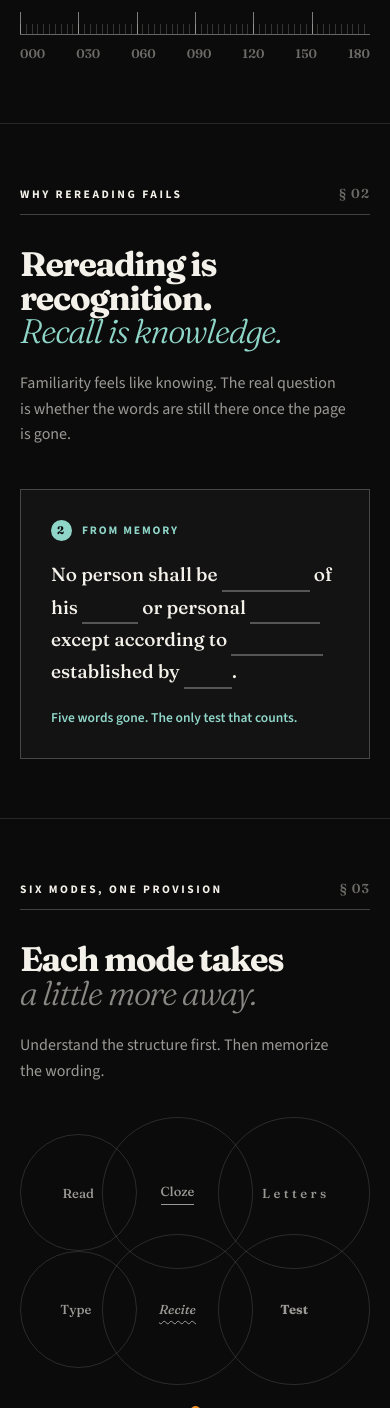
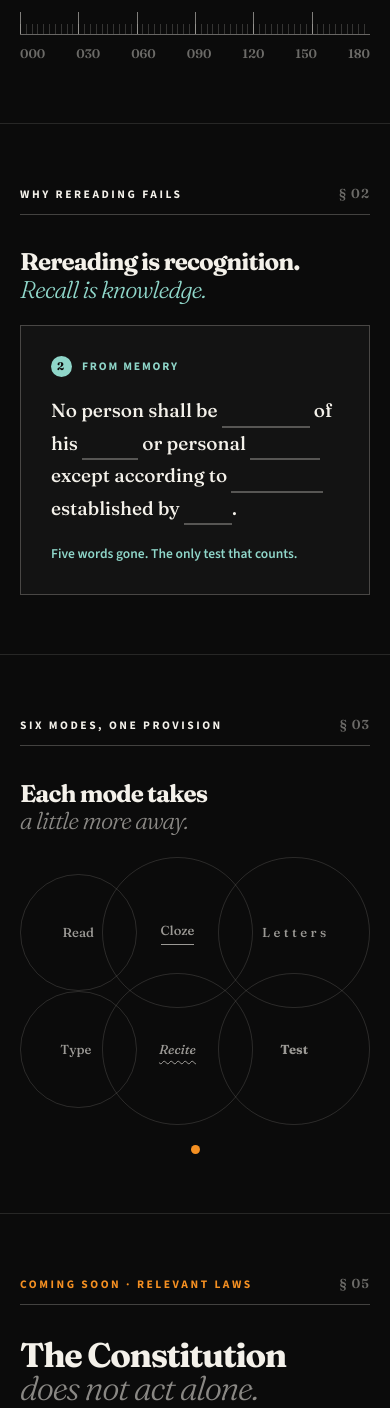
Before and after one commit to sanjisworking-commits/memorize_the_c, a Python web app: template src/constitution_memorizer/web/templates/landing.html in a window 390 px wide. Shown: the part 1240-2648 px from the top of the page. Run offline with Jinja, Linux system fonts and the light colour scheme; the template is opened without the code that fills it, so the values that code supplies are empty.

Commit message:
Mobile §02/§03: drop the subtext and fit the heading
On phones (≤640px) the "Rereading is recognition." and "Each mode takes"
sections drop their one-line subtext and shrink the heading so each phrase
sits on a single line instead of wrapping. Desktop is unchanged.

Co-Authored-By: Claude Opus 4.8 <noreply@anthropic.com>

```diff
--- a/src/constitution_memorizer/web/templates/landing.html
+++ b/src/constitution_memorizer/web/templates/landing.html
@@ -56,6 +56,9 @@
     /* Closing scrim: a band behind the statement that fades top and bottom so
        the brain shows above and below it on phones. */
     [data-closescrim]{background:linear-gradient(180deg,rgba(11,11,11,0) 0%,rgba(11,11,11,0.92) 26%,rgba(11,11,11,0.92) 74%,rgba(11,11,11,0) 100%) !important}
+    /* §02 / §03: drop the subtext and shrink the heading so each line fits. */
+    [data-lede-hide]{display:none !important}
+    [data-fit]{font-size:clamp(22px,6.2vw,30px) !important;line-height:1.14 !important;max-width:none !important}
   }
   @media (prefers-reduced-motion:reduce){
     *{animation:none !important}
@@ -155,8 +158,8 @@
     <span style="font-family:Fraunces,Georgia,serif;font-size:13px;font-weight:600;letter-spacing:0.08em;color:rgba(244,241,234,0.42)">&sect;&thinsp;02</span>
   </div>
   <div data-reveal="1" data-delay="90" style="opacity:0;transform:translateY(18px);transition:opacity .8s ease,transform .8s ease">
-    <h2 style="font-family:Fraunces,Georgia,serif;font-size:clamp(34px,6.6vw,104px);line-height:0.98;letter-spacing:-0.04em;font-weight:700;margin:0 0 clamp(22px,2.6vh,34px);max-width:16ch;text-wrap:balance">Rereading is recognition.<br><span style="font-style:italic;font-weight:300;color:#8fd6c9">Recall is knowledge.</span></h2>
-    <p style="margin:0 0 clamp(36px,5vh,60px);font-size:clamp(16px,1.35vw,19px);line-height:1.6;color:rgba(244,241,234,0.62);max-width:58ch;text-wrap:pretty">Familiarity feels like knowing. The real question is whether the words are still there once the page is gone.</p>
+    <h2 data-fit="1" style="font-family:Fraunces,Georgia,serif;font-size:clamp(34px,6.6vw,104px);line-height:0.98;letter-spacing:-0.04em;font-weight:700;margin:0 0 clamp(22px,2.6vh,34px);max-width:16ch;text-wrap:balance">Rereading is recognition.<br><span style="font-style:italic;font-weight:300;color:#8fd6c9">Recall is knowledge.</span></h2>
+    <p data-lede-hide="1" style="margin:0 0 clamp(36px,5vh,60px);font-size:clamp(16px,1.35vw,19px);line-height:1.6;color:rgba(244,241,234,0.62);max-width:58ch;text-wrap:pretty">Familiarity feels like knowing. The real question is whether the words are still there once the page is gone.</p>
 
     <div style="display:flex;flex-wrap:wrap;gap:1px;background:rgba(244,241,234,0.14);border:1px solid rgba(244,241,234,0.14)">
       <div data-onpage="1" style="flex:1 1 300px;min-width:0;padding:30px 30px;background:#0b0b0b">
@@ -182,8 +185,8 @@
     <span style="font-family:Fraunces,Georgia,serif;font-size:13px;font-weight:600;letter-spacing:0.08em;color:rgba(244,241,234,0.42)">&sect;&thinsp;03</span>
   </div>
   <div data-reveal="1" data-delay="90" style="opacity:0;transform:translateY(18px);transition:opacity .8s ease,transform .8s ease">
-    <h2 style="font-family:Fraunces,Georgia,serif;font-size:clamp(34px,6.6vw,104px);line-height:0.98;letter-spacing:-0.04em;font-weight:700;margin:0 0 clamp(22px,2.6vh,34px);max-width:15ch;text-wrap:balance">Each mode takes<br><span style="font-style:italic;font-weight:300;color:rgba(244,241,234,0.55)">a little more away.</span></h2>
-    <p style="margin:0 0 clamp(32px,4vh,48px);font-size:clamp(16px,1.35vw,19px);line-height:1.6;color:rgba(244,241,234,0.62);max-width:48ch;text-wrap:pretty">Understand the structure first. Then memorize the wording.</p>
+    <h2 data-fit="1" style="font-family:Fraunces,Georgia,serif;font-size:clamp(34px,6.6vw,104px);line-height:0.98;letter-spacing:-0.04em;font-weight:700;margin:0 0 clamp(22px,2.6vh,34px);max-width:15ch;text-wrap:balance">Each mode takes<br><span style="font-style:italic;font-weight:300;color:rgba(244,241,234,0.55)">a little more away.</span></h2>
+    <p data-lede-hide="1" style="margin:0 0 clamp(32px,4vh,48px);font-size:clamp(16px,1.35vw,19px);line-height:1.6;color:rgba(244,241,234,0.62);max-width:48ch;text-wrap:pretty">Understand the structure first. Then memorize the wording.</p>
 
     <div data-circles="1" style="display:flex;align-items:center;justify-content:center;margin:0 auto;max-width:1100px">
       <div data-circ="0" style="position:relative;flex:1 1 0;min-width:0;aspect-ratio:1;border:1px solid rgba(244,241,234,0.14);border-radius:50%;display:grid;place-items:center;color:rgba(244,241,234,0.62);transition:color .6s ease,border-color .6s ease;font-family:Fraunces,Georgia,serif;font-size:clamp(13px,1.5vw,21px);text-align:center">
```
